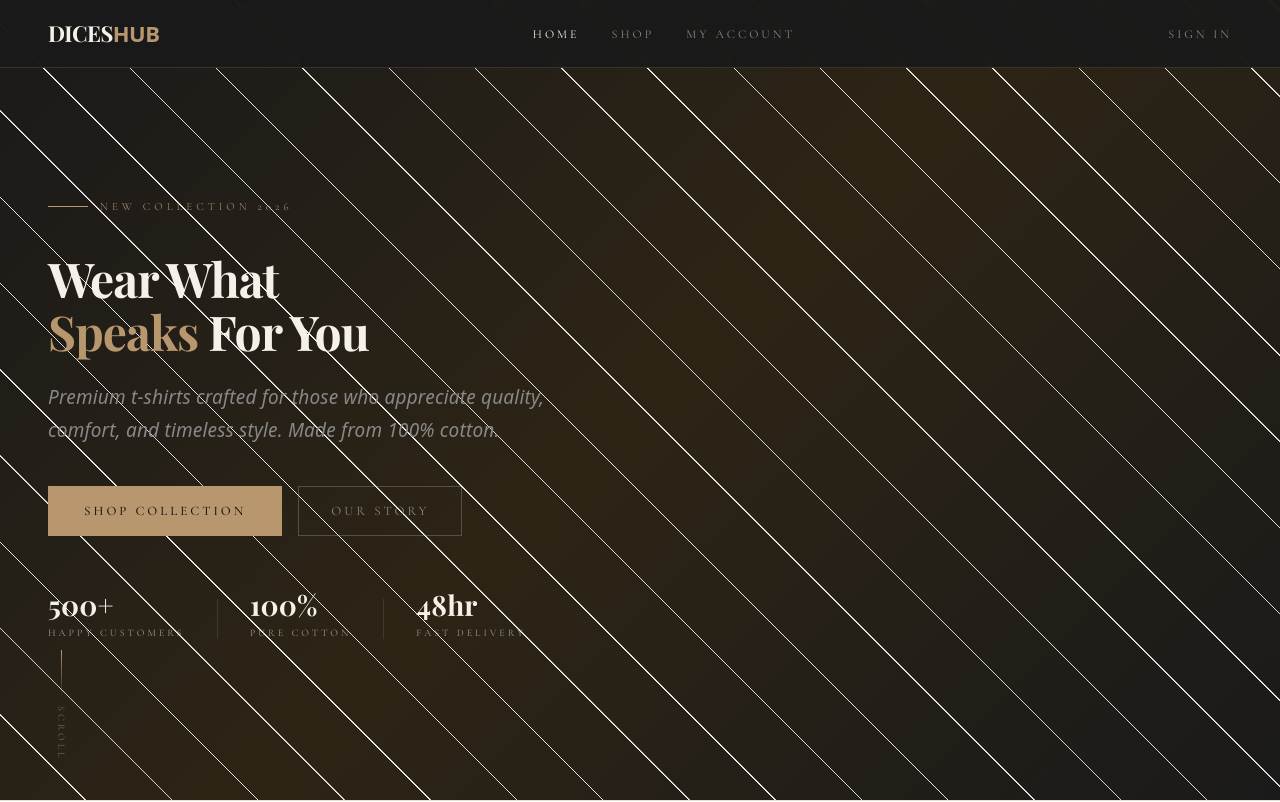
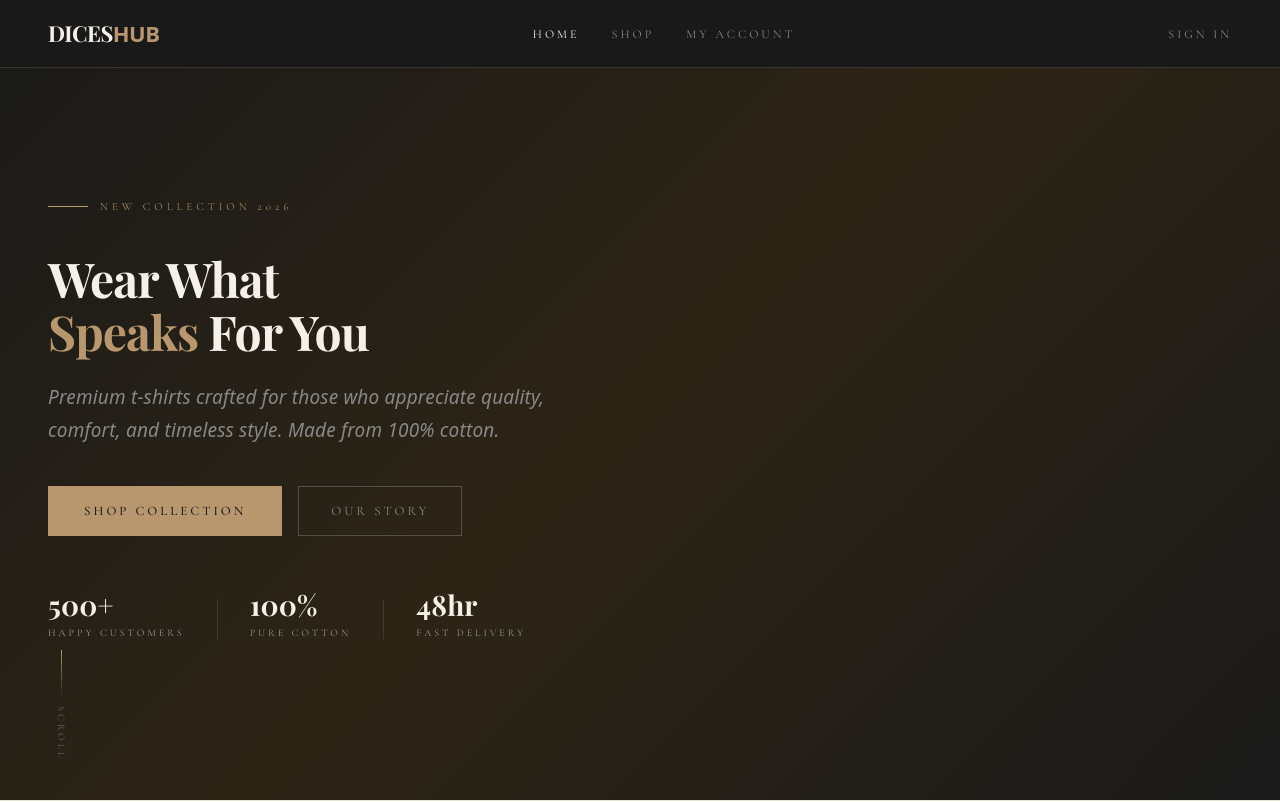
Before and after one commit to Ak30030/tshirt-shop, a React (Vite) app in the folder client/: page / in a window 1280 px wide. Shown: the top 802 px of the page. Built offline with nearby package versions, Linux system fonts and the light colour scheme; no server answers; a web font is replaced by a local one.

Commit message:
background changes

```diff
--- a/client/src/pages/Homepage.css
+++ b/client/src/pages/Homepage.css
@@ -116,14 +116,9 @@
 .hero-pattern {
   position: absolute;
   inset: 0;
-  background-image:
-    repeating-linear-gradient(
-      45deg,
-      transparent,
-      transparent 60px,
-      rgb(255, 255, 255) 60px,
-      rgba(255, 250, 244, 0.727) 61px
-    );
+  background:
+    white 1px, transparent 1px,
+    white 2px, transparent 2px,
 }
 
 .hero-content {
```
